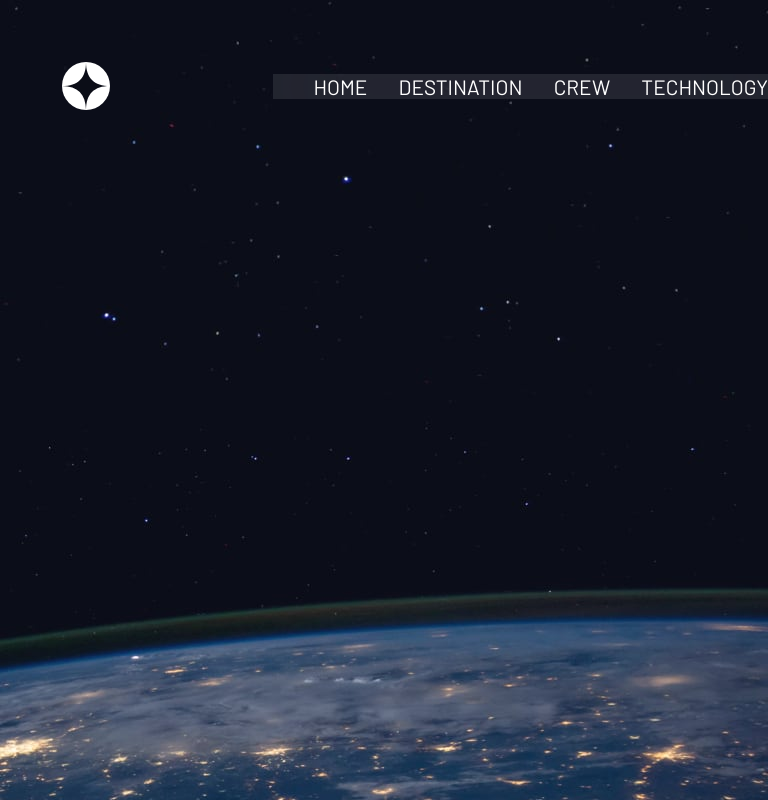
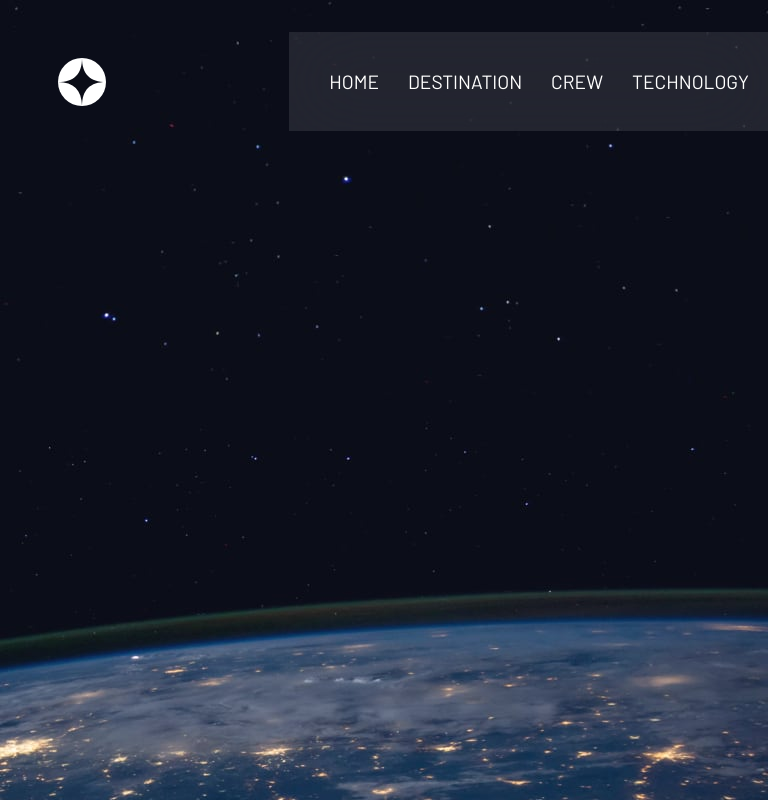
Before and after one commit to Robinho1997/navbar-responsive, a plain HTML site: page navbar.html in a window 768 px wide. Drawn offline with Linux system fonts and the light colour scheme; a web font is replaced by a local one.

Commit message:
changed paddings around

```diff
--- a/navbar.css
+++ b/navbar.css
@@ -6,9 +6,10 @@ body {
     background-repeat: no-repeat;
     background-size: cover;
     font-family: barlow;
-    font-size: 1.3rem;
+    font-size: 1.2rem;
     height: 100vh;
 }
+
 
 .logo {
     margin: 3em;
@@ -21,6 +22,7 @@ body {
     align-items: center;
 }
 
+
 .flex-navbar {
     display: flex;
     gap: 1.5em;
@@ -28,10 +30,9 @@ body {
     color: white;
     background-color: hsl(0 0% 100% / 0.1);
     backdrop-filter: blur(2em);
-
+    padding-block: 2em;
+    padding-right: 10%;
     margin: 0;
-
-
 }
 
 
@@ -40,9 +41,12 @@ body {
     margin-right: 1em;
 }
 
+
 .button-close-or-open {
     display: none;
 }
+
+
 
 
 @media(max-width: 670px) {
@@ -50,6 +54,7 @@ body {
         background-image: url(/images/background-home-mobile.jpg);
 
     }
+
 
     .flex-navbar {
         flex-direction: column;
@@ -60,11 +65,13 @@ body {
         padding-block: 14em;
         transform: translateX(100%);
         z-index: 1000;
+        height: 100vh;
     }
 
     .flex-navbar[data-visible="true"] {
         transform: translateX(0);
     }
+
 
     .button-close-or-open {
         display: block;
@@ -82,13 +89,16 @@ body {
         background-repeat: no-repeat;
     }
 
+
     .logo {
         margin: 1em;
     }
 }
 
 
-@media(min-width: 670px) and (max-width: 850px) {
+
+
+@media(min-width: 670px) and (max-width: 939px) {
 
     body {
         background: url(/images/background-home-tablet.jpg);
@@ -99,4 +109,8 @@ body {
     .number-navbar {
         display: none;
     }
+
+    .flex-navbar {
+        padding-right: 1em;
+    }
 }
```
